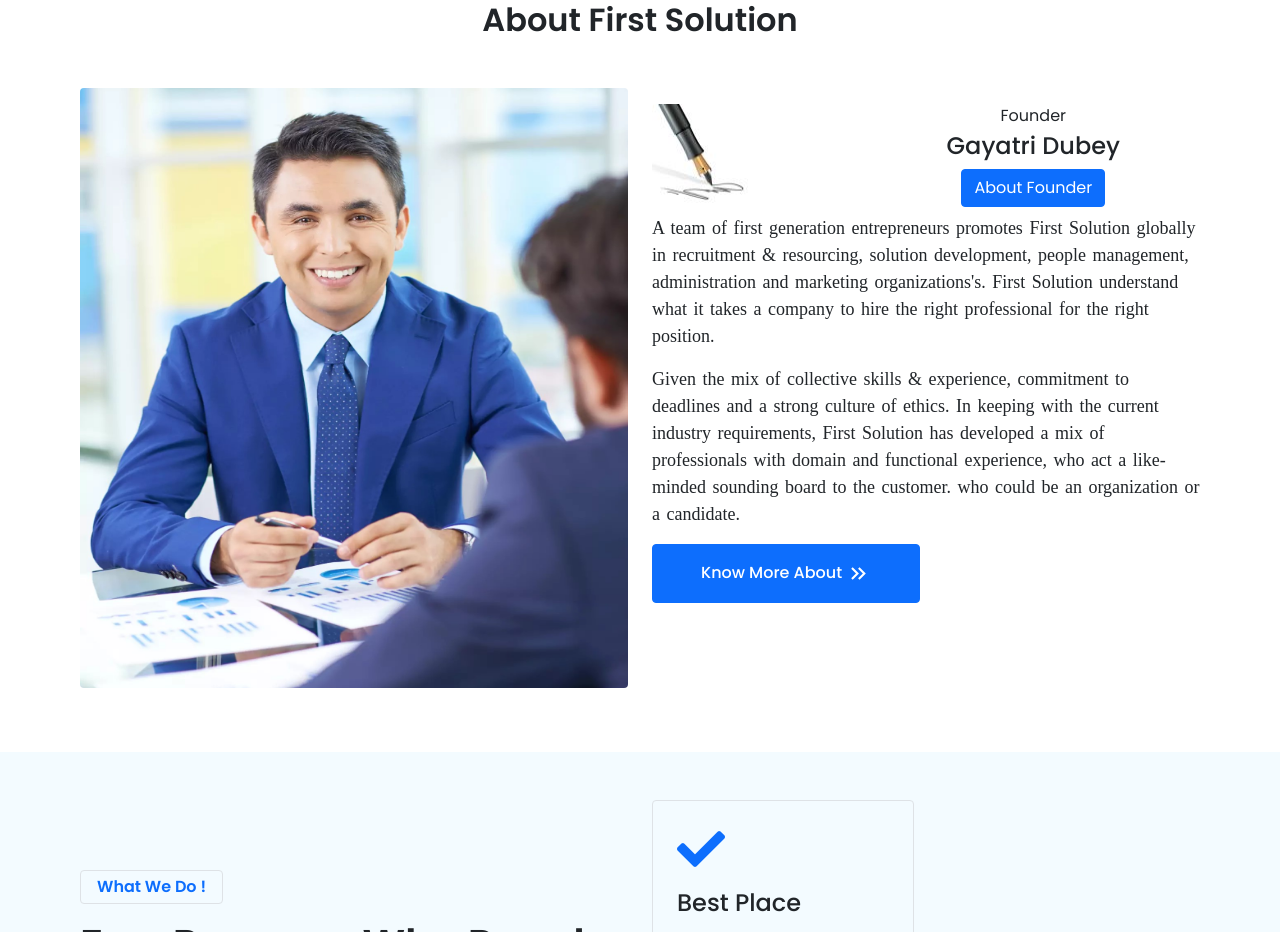
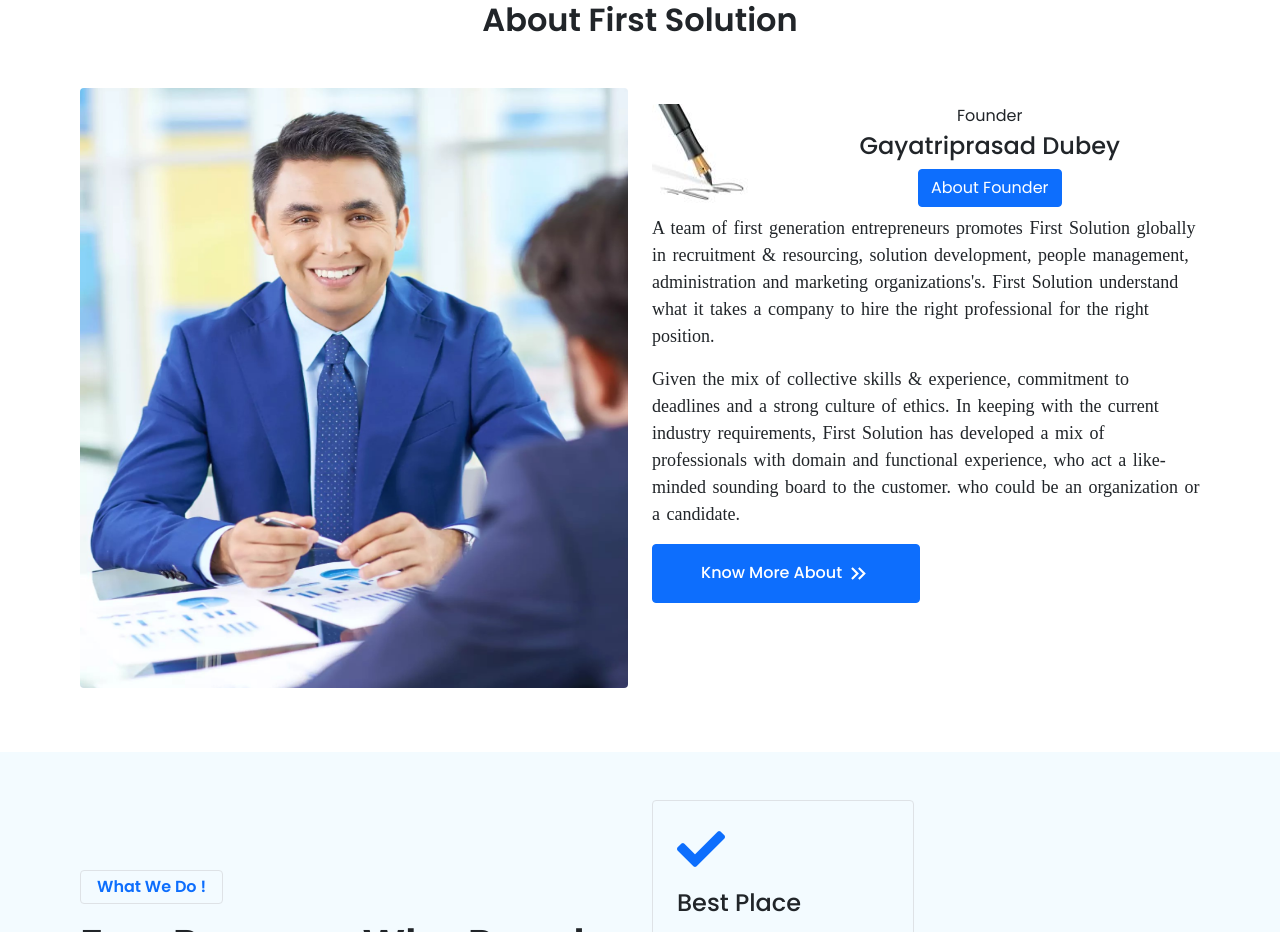
Before and after one commit to iamashishgaur/firstsolution, a React (Create React App) app: page / in a window 1280 px wide. Shown: the part 860-1792 px from the top of the page. Built offline with nearby package versions, Linux system fonts and the light colour scheme.

Commit message:
final update

```diff
--- a/src/pages/Home.jsx
+++ b/src/pages/Home.jsx
@@ -113,7 +113,7 @@
                 />
                 <span>
                   <p className="mb-1">Founder</p>
-                  <h4>Gayatri Dubey</h4>
+                  <h4>Gayatriprasad Dubey</h4>
                   <Link className="btn btn-primary" to="/about-founder">
                     About Founder
                   </Link>
```
